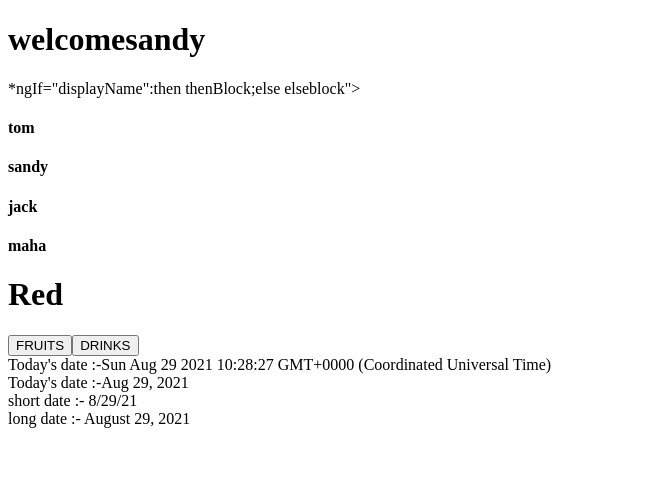
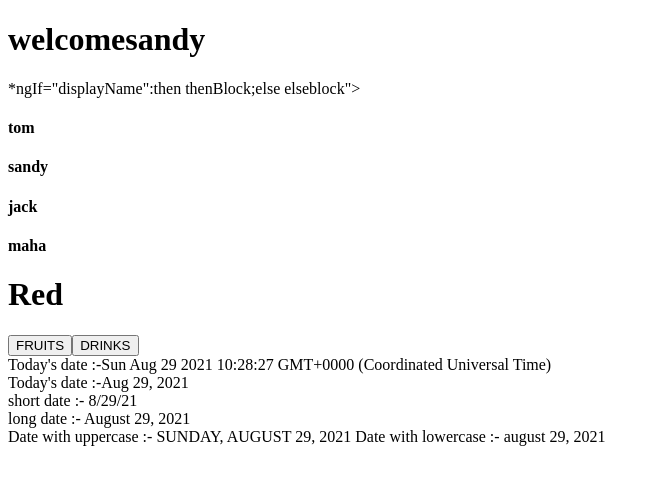
Before and after one commit to sandhiya02/Angular-Demo, an Angular app in the folder angular1/: page / in a window 1280 px wide. Shown: the top 484 px of the page, without its empty margins (0-660 px from the left). Built offline with nearby package versions, Linux system fonts and the light colour scheme.

Commit message:
lowercase and uppercase

```diff
--- a/angular1/src/app/pipes/pipes.component.html
+++ b/angular1/src/app/pipes/pipes.component.html
@@ -10,3 +10,7 @@
 <div>
     long date :- {{presentDate | date:'longDate'}}
 </div>
+<div>
+    Date with uppercase :- {{presentDate | date: 'fullDate'| uppercase}}
+    Date with lowercase :- {{presentDate | date: 'longDate'| lowercase}}
+</div>
```
